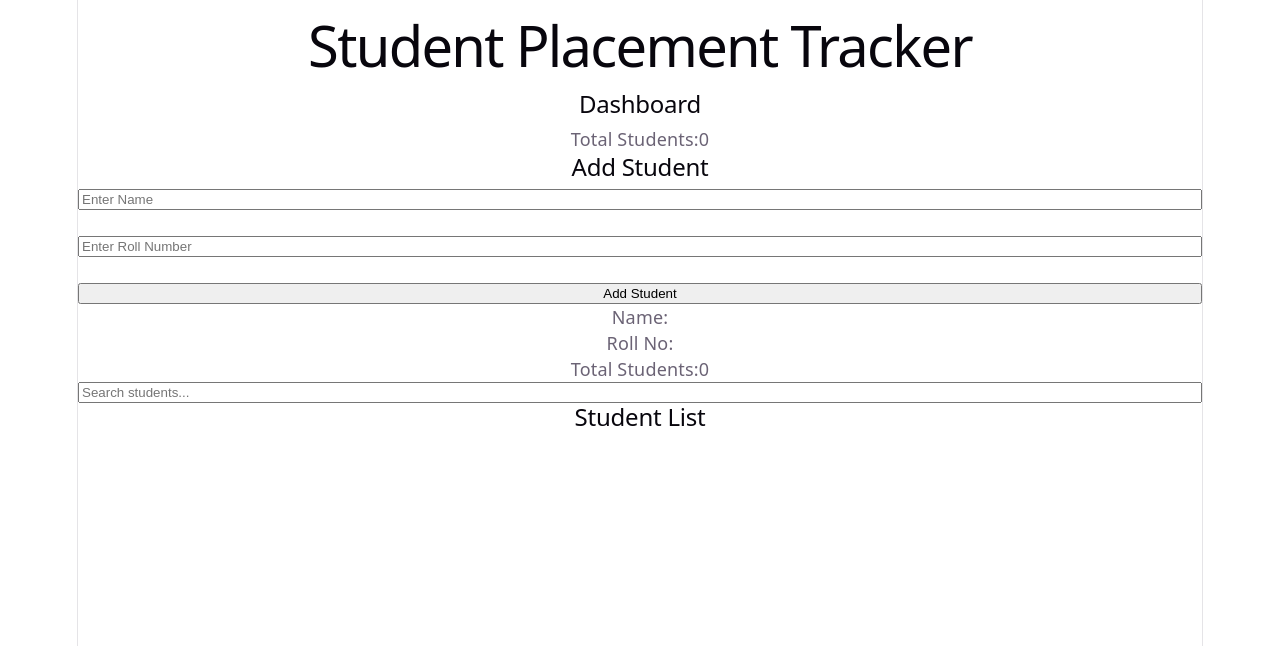
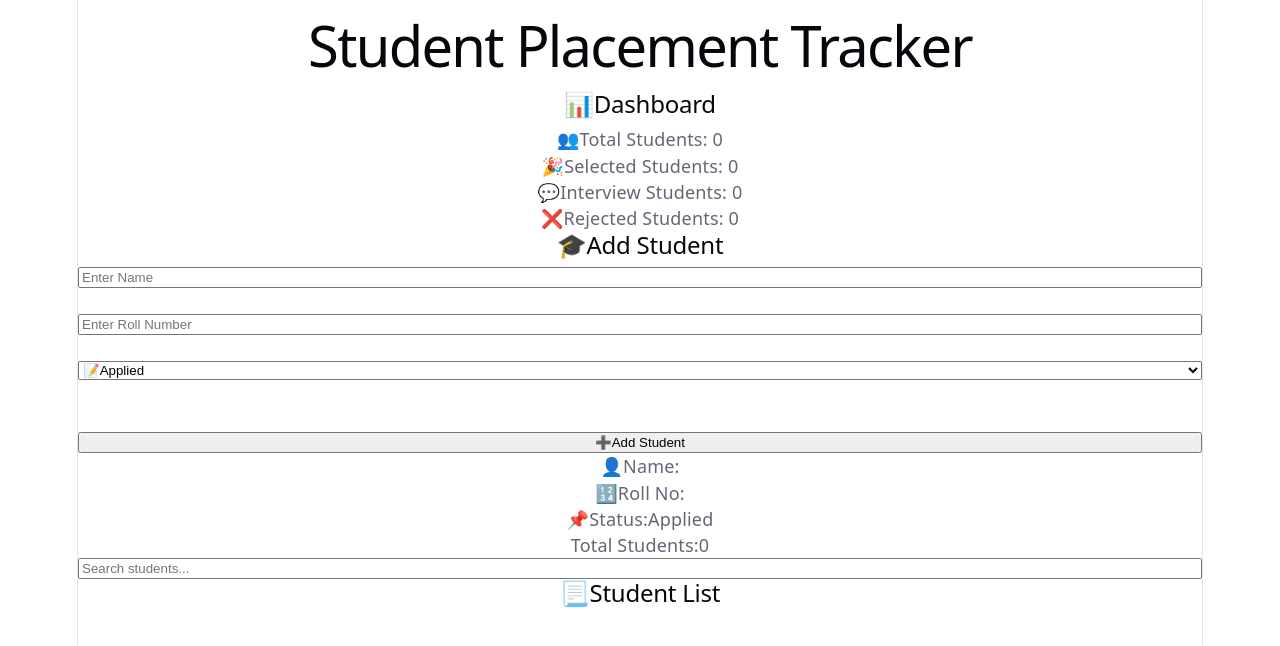
Before and after one commit to revathinilla43/student-placement-tracker, a React (Vite) app: page / in a window 1280 px wide. Shown: the top 646 px of the page. Built offline with nearby package versions, Linux system fonts and the light colour scheme.

Commit message:
Added dashboard statistics

```diff
--- a/src/App.jsx
+++ b/src/App.jsx
@@ -9,7 +9,7 @@ function App(){
   return(
     <>
       <h1>Student Placement Tracker</h1>
-      <Dashboard />
+      <Dashboard  students={students}/>
       <StudentForm
         students={students}
         setStudents={setStudents}
--- a/src/components/Dashboard.jsx
+++ b/src/components/Dashboard.jsx
@@ -1,9 +1,25 @@
 
-function Dashboard(){
+function Dashboard({students}){
+    const selectedCount=students.filter(
+        (student)=>student.status==="Selected"
+    ).length;
+
+    const interviewCount=students.filter(
+        (student)=>student.status === "Interview"
+    ).length;
+
+    const rejectedCount=students.filter(
+        (student)=>student.status === "Rejected"
+    ).length;
+
     return(
     <>
-    <h2>Dashboard</h2>
-    <p>Total Students:0</p>
+    <h2>📊Dashboard</h2>
+
+    <p>👥Total Students: {students.length}</p>
+    <p>🎉Selected Students: {selectedCount}</p>
+    <p>💬Interview Students: {interviewCount}</p>
+    <p>❌Rejected Students: {rejectedCount}</p>
     </>
     );
 
--- a/src/components/StudentForm.jsx
+++ b/src/components/StudentForm.jsx
@@ -1,21 +1,24 @@
 import { useState } from "react";
 function StudentForm({students,setStudents}){
+    const[status,setStatus]=useState("Applied");
     const[name,setName]=useState("");
     const[rollNo,setRollNo]=useState("");
     const addStudent=()=>{
         const newStudent={
             name:name,
-            rollNo:rollNo
+            rollNo:rollNo,
+            status:status,
         };
         setStudents([...students,newStudent]);
 
         setName("");
         setRollNo("");
+        setStatus("Applied");
     };
 
     return(
         <>
-        <h2>Add Student</h2>
+        <h2>🎓Add Student</h2>
 
         <input type="text"
                placeholder="Enter Name"
@@ -29,11 +32,26 @@ function StudentForm({students,setStudents}){
                onChange={(e)=>setRollNo(e.target.value)}/>
         <br></br>
 
-        <button onClick={addStudent}>Add Student</button>
+        <select
+              value={status}
+              onChange={(e)=>setStatus(e.target.value)}>
 
-        <p>Name:{name}</p>
-        <p>Roll No:{rollNo}</p>
+                <option value="Applied">📝Applied</option>
+                <option value="Interview">💬Interview</option>
+                <option value="Selected">🎉Selected</option>
+                <option value="Rejected">❌Rejected</option>
+              </select>
+              <br /><br />
+
+
+
+        <button onClick={addStudent}>➕Add Student</button>
+
+        <p>👤Name:{name}</p>
+        <p>🔢Roll No:{rollNo}</p>
+        <p>📌Status:{status}</p>
         </>
+
 
     );
 }
--- a/src/components/StudentList.jsx
+++ b/src/components/StudentList.jsx
@@ -13,12 +13,12 @@ function StudentList({students,setStudents,search}){
 
     return (
     <>
-    <h2>Student List</h2>
+    <h2>📃Student List</h2>
     {filteredStudents.map((student,index)=>(
 
     <div key={index}>
         <p>
-        {student.name}-{student.rollNo}
+        {student.name}-{student.rollNo}-{student.status}
     </p>
 
     <button onClick={()=>deleteStudent(index)}>Delete</button>
```
